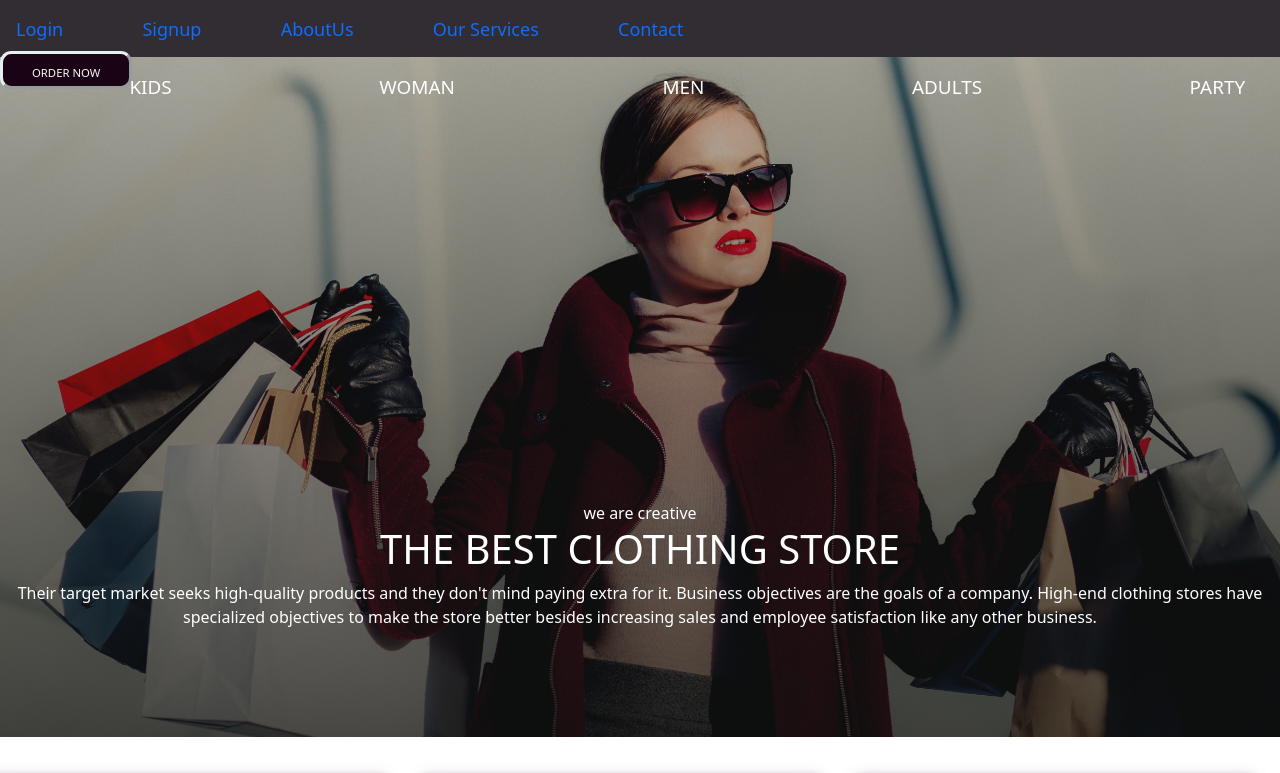
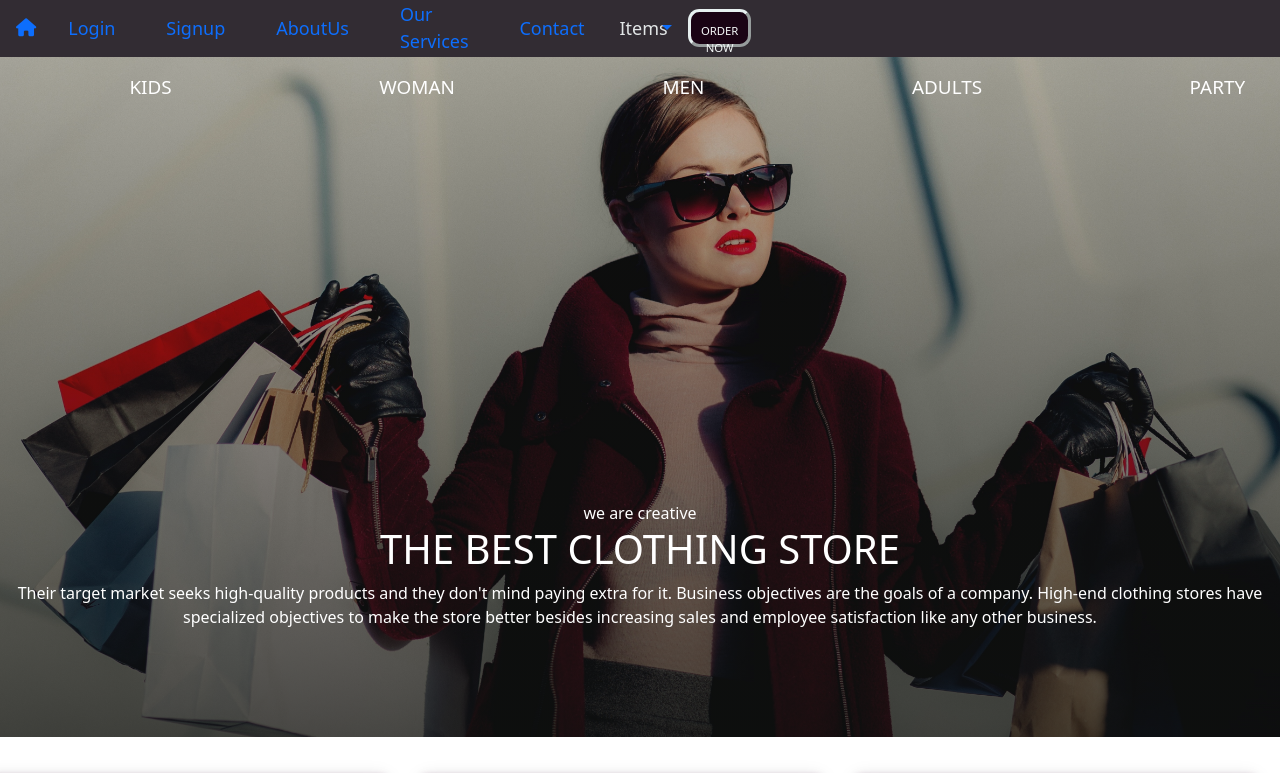
Before and after one commit to shashikadilhani/Fashion-Store-Frontend, a React app: page / in a window 1280 px wide. Shown: the top 773 px of the page. Built offline with nearby package versions, Linux system fonts and the light colour scheme; no server answers; grey boxes are pictures that could not be loaded.

Commit message:
Resolve Conflicts

```diff
--- a/src/AppNavbar.js
+++ b/src/AppNavbar.js
@@ -12,7 +12,6 @@ import {
     NavbarToggler,
     Dropdown,
     DropdownToggle,
-    DropdownMenu,
     InputGroupAddon,
     InputGroup,
     Input,
@@ -20,7 +19,8 @@ import {
     NavItem,
     Button,
     NavbarBrand,Container
-  } from "reactstrap";
+  } from "react-bootstrap";
+  import { DropdownItem } from 'reactstrap';
 import { NavDropdown } from 'react-bootstrap';
 
 export default class AppNavbar extends Component {
@@ -41,12 +41,23 @@ export default class AppNavbar extends Component {
         <>
           <div className="div">
           <Navbar className="nav1" >
+            <NavLink href="/home" exact component={Login} className="fa fa-home home"></NavLink>
             <NavLink href="/login" exact component={Login} className="navitem">Login</NavLink>
             <NavLink href="/signup" exact component={Auth} className = "navitem">Signup</NavLink>
             <NavLink href="/about_us" exact component={Login} className="navitem">AboutUs</NavLink>
             <NavLink href="/our_services" exact component={Services} className="navitem">Our Services</NavLink>
             <NavLink href="/login" exact component={Login} className="navitem">Contact</NavLink>
+            <NavItem className="navitem2">Items</NavItem>
+
+            <NavDropdown>
+                <DropdownItem>Women</DropdownItem>
+                <DropdownItem>Men</DropdownItem>
+                <DropdownItem>Kids</DropdownItem>
+                <DropdownItem>Adults</DropdownItem>
+            </NavDropdown>
             <button onClick="sdff" className="navdiv">ORDER NOW</button>
+
+
           </Navbar>
           </div>
           </>
```
